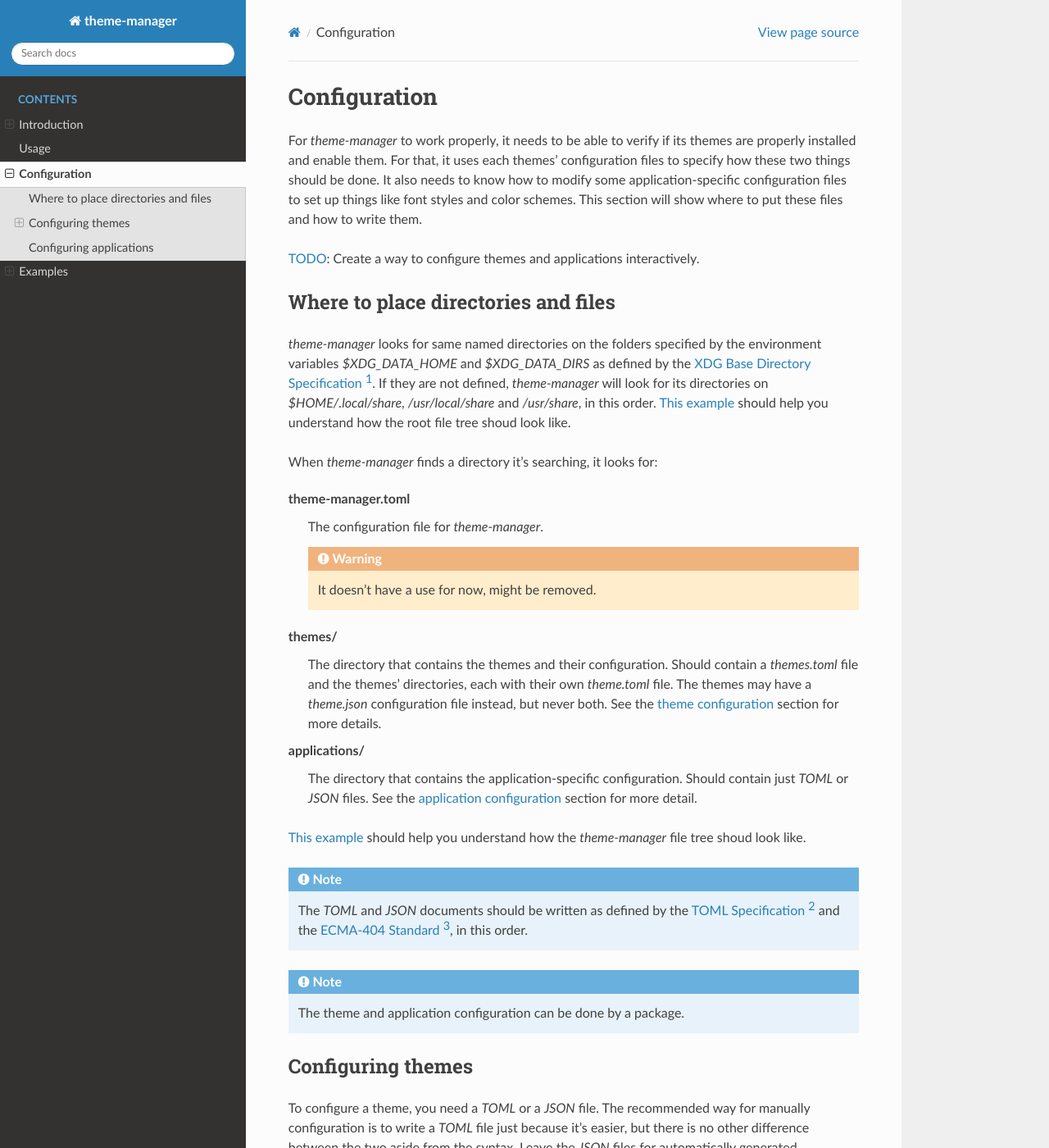
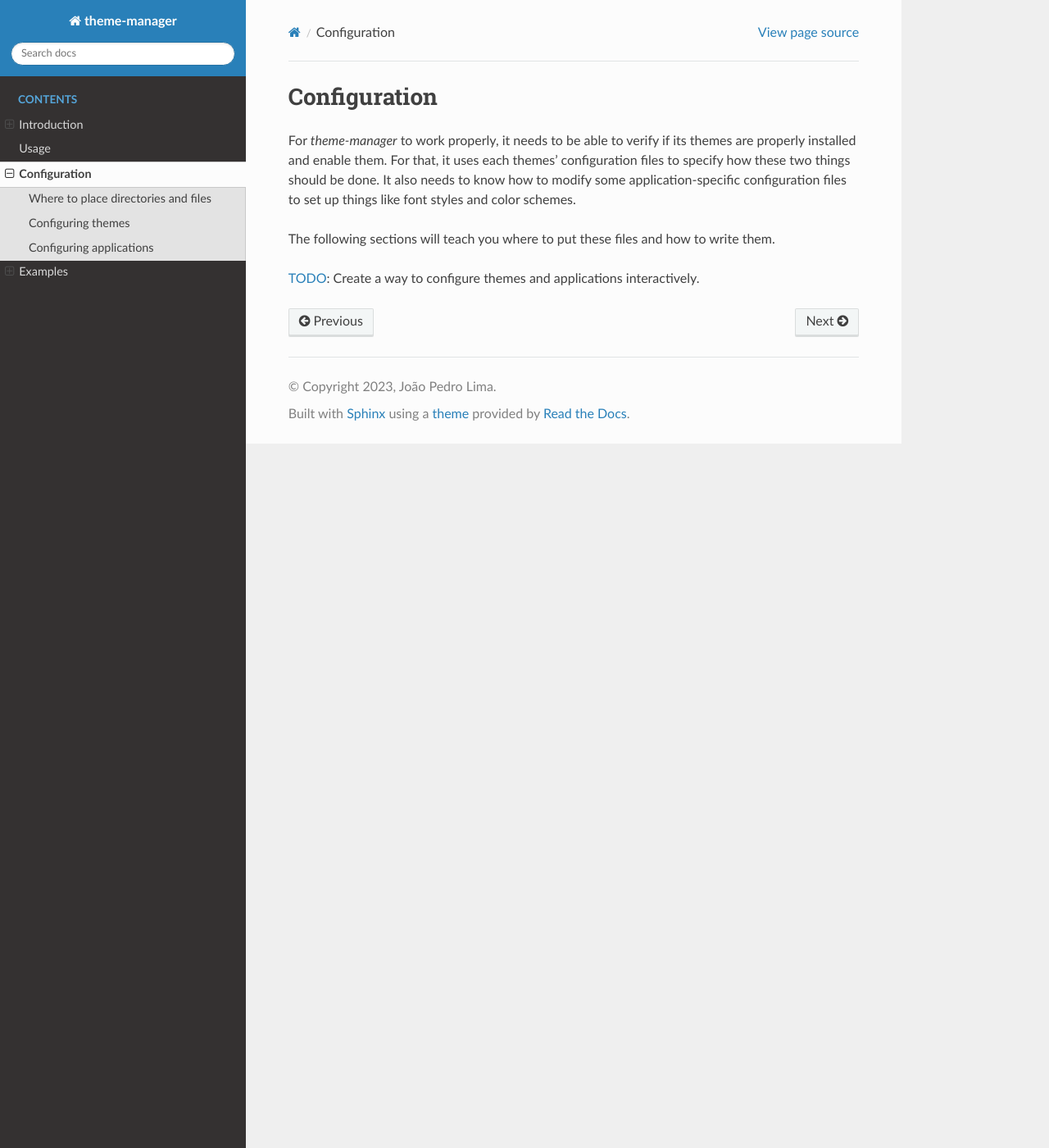
Before and after one commit to Limones-07/theme-manager, a Sphinx documentation site: the page built from docs/source/configuration/configuration.rst, in a window 1280 px wide and 1400 px high. Shown: the whole window at 82% size. Built offline with Sphinx 7.4.7 and the Read the Docs theme 2.0.0, drawn with Linux system fonts in a browser that asks for light colours; some of the changed text lies outside the part shown.

Commit message:
Restructuring the documentation source files.

```diff
--- a/docs/source/conf.py
+++ b/docs/source/conf.py
@@ -29,7 +29,7 @@ html_theme = "sphinx_rtd_theme"
 
 html_theme_options = {
     'collapse_navigation': False,
-    'navigation_depth': 3
+    'navigation_depth': 2
 }
 
 html_static_path = ['_static']
--- /dev/null
+++ b/docs/source/configuration/applications.rst
@@ -0,0 +1,6 @@
+.. _configuration_applications_start:
+
+Configuring applications
+------------------------
+
+sus
--- a/docs/source/configuration/configuration.rst
+++ b/docs/source/configuration/configuration.rst
@@ -6,94 +6,15 @@ Configuration
 For `theme-manager` to work properly, it needs to be able to verify if its themes are properly installed
 and enable them. For that, it uses each themes' configuration files to specify how these two things should
 be done. It also needs to know how to modify some application-specific configuration files to set up things
-like font styles and color schemes. This section will show where to put these files and how to write them.
+like font styles and color schemes.
+
+The following sections will teach you where to put these files and how to write them.
 
 :ref:`TODO <introduction_todo>`: Create a way to configure themes and applications interactively.
 
-.. _configuration_where_to_place_directories_and_files:
+.. toctree::
+    :hidden:
 
-Where to place directories and files
-------------------------------------
-
-`theme-manager` looks for same named directories on the folders specified by the
-environment variables `$XDG_DATA_HOME` and `$XDG_DATA_DIRS` as defined by
-the `XDG Base Directory Specification`_ [#f1]_. If they are not defined, `theme-manager`
-will look for its directories on `$HOME/.local/share`, `/usr/local/share` and `/usr/share`,
-in this order. :ref:`This example <examples_root_directory_file_tree>` should help you understand
-how the root file tree shoud look like.
-
-When `theme-manager` finds a directory it's searching, it looks for:
-
-theme-manager.toml
-    The configuration file for `theme-manager`.
-
-    .. warning::
-        It doesn't have a use for now, might be removed.
-
-themes/
-    The directory that contains the themes and their configuration.
-    Should contain a `themes.toml` file and the themes' directories,
-    each with their own `theme.toml` file. The themes may have a `theme.json`
-    configuration file instead, but never both.
-    See the :ref:`theme configuration <configuration_configuring_themes>` section
-    for more details.
-
-applications/
-    The directory that contains the application-specific configuration.
-    Should contain just `TOML` or `JSON` files.
-    See the :ref:`application configuration <configuration_configuring_applications>`
-    section for more detail.
-
-:ref:`This example <examples_theme_manager_file_tree>` should help you understand how the `theme-manager`
-file tree shoud look like.
-
-.. note::
-    The `TOML` and `JSON` documents should be written as defined by the `TOML Specification`_ [#f2]_ and the
-    `ECMA-404 Standard`_ [#f3]_, in this order.
-
-.. note::
-    The theme and application configuration can be done by a package.
-
-.. _configuration_configuring_themes:
-
-Configuring themes
-------------------
-
-To configure a theme, you need a `TOML` or a `JSON` file. The recommended way for manually configuration
-is to write a `TOML` file just because it's easier, but there is no other difference between the two aside
-from the syntax. Leave the `JSON` files for automatically generated configurations.
-
-Using TOML files
-^^^^^^^^^^^^^^^^
-
-You need to define two things on the root of the document: the string ``name`` and the array of
-tables ``applications``.
-
-`name` entry:
-    Here you define the name of the theme. It will be used to identify this theme.
-    It can be composed by any alphanumeric characters and whitespaces.
-    .. It's recommended to only use ASCII characters, other Unicode characters may cause unintended behavior.
-
-    .. note::
-        This entry is case-sensitive. When you need to mention a theme, pay attention to this.
-
-The ``applications`` array is where you specify how the theme is applied on each application. For that,
-you create a table for every application inside the array.
-
-.. _configuration_configuring_applications:
-
-Configuring applications
-------------------------
-
-be sus
-
-.. rubric:: Footnotes
-.. [#f1] See the `XDG Base Directory Specification`_
-    (`https://specifications.freedesktop.org/basedir-spec/latest/index.html <XDG Base Directory Specification>`_)
-    for more info about these variables and their default values.
-.. [#f2] `TOML Specification`:  `https://toml.io/en/v1.0.0 <TOML Specification>`_
-.. [#f3] `ECMA-404 Standard`: `https://ecma-international.org/publications-and-standards/standards/ecma-404/ <ECMA-404 Standard>`_
-
-.. _TOML Specification: https://toml.io/en/v1.0.0
-.. _ECMA-404 Standard: https://ecma-international.org/publications-and-standards/standards/ecma-404/
-.. _XDG Base Directory Specification: https://specifications.freedesktop.org/basedir-spec/latest/index.html
+    files
+    themes
+    applications
```
Also changed, not shown: docs/source/configuration/files.rst (added, +56 -0 lines), docs/source/configuration/themes.rst (added, +25 -0 lines).
